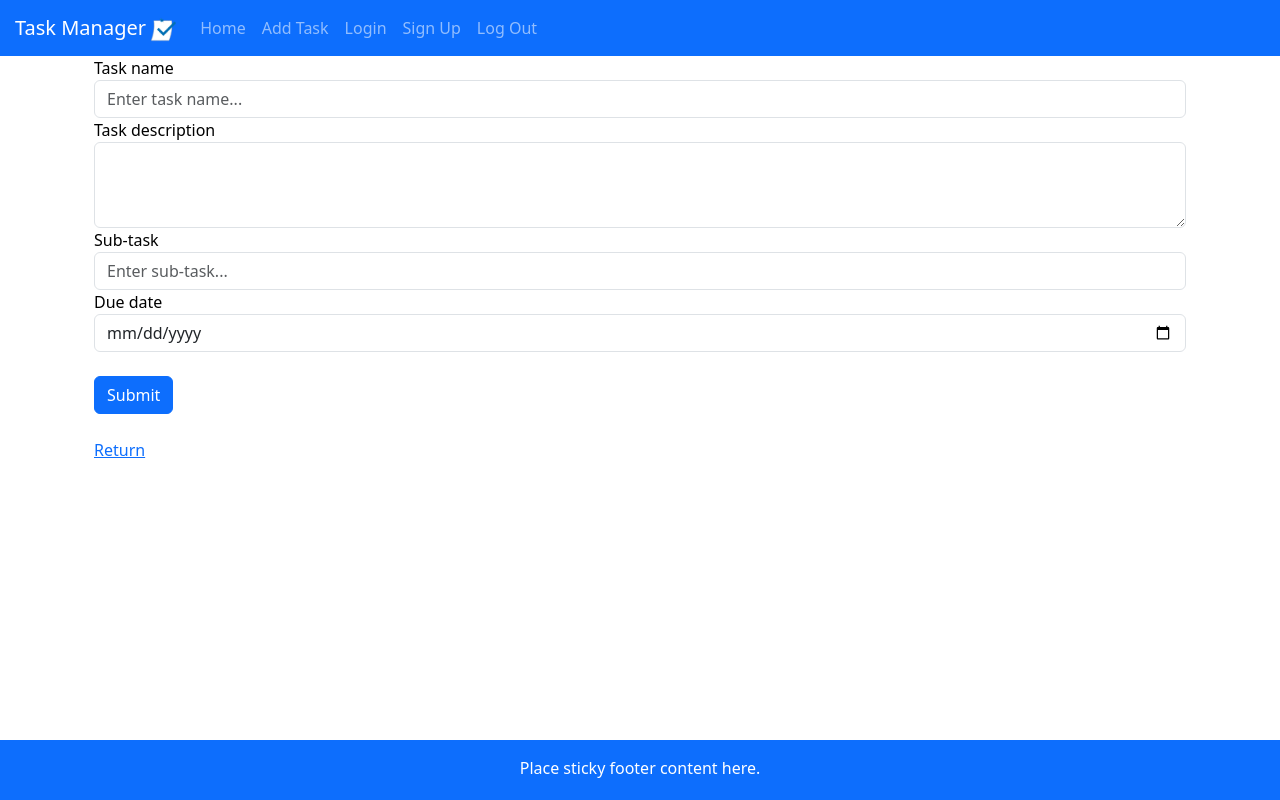
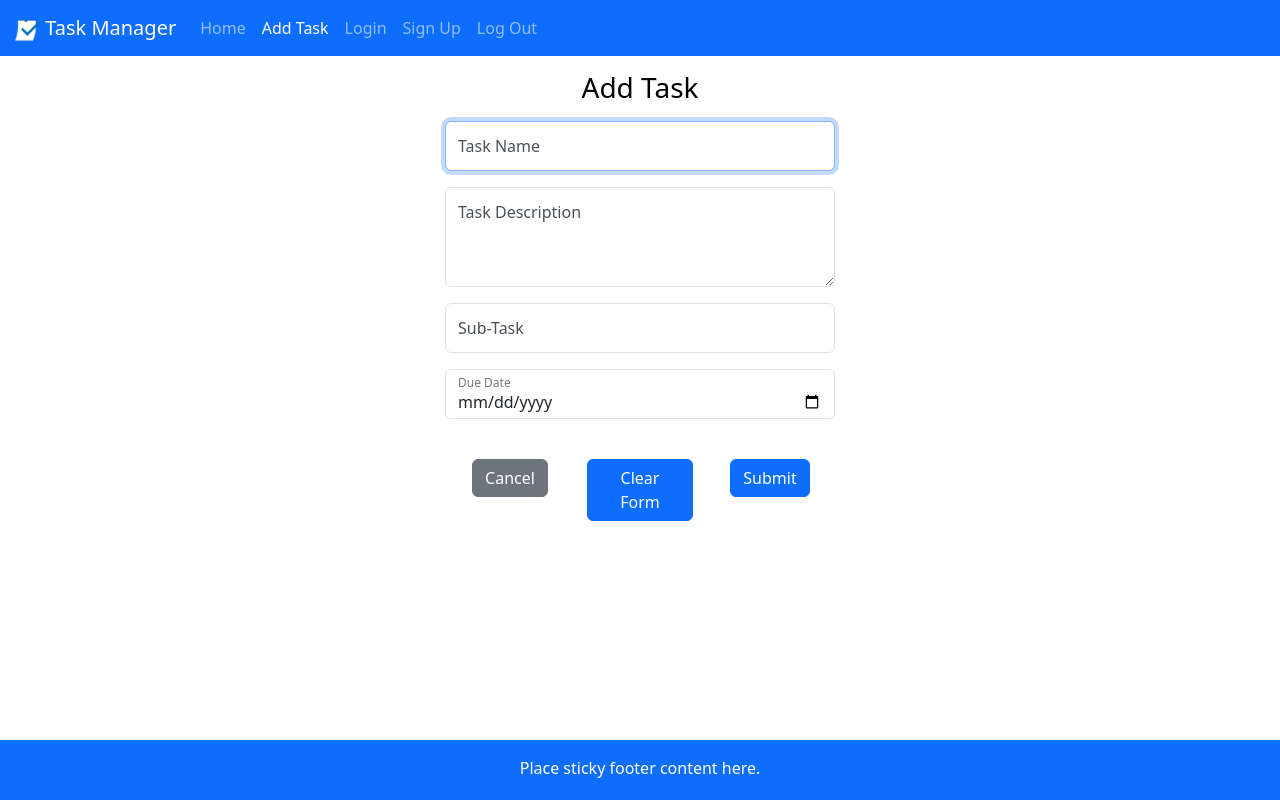
Before and after one commit to punstack/task-manager-app, a Flask app: page /add-task in a window 1280 px wide. Run offline with Flask 3, Linux system fonts and the light colour scheme.

Commit message:
added floating text to add-task form, fixed nav bar look

```diff
--- a/app.py
+++ b/app.py
@@ -1,5 +1,6 @@
 # python -m venv .venv
-# source  .venv/Scripts/activate
+# .venv/Scripts/activate
+# https://getbootstrap.com/docs/4.3/getting-started/introduction/
 
 from flask import Flask, render_template, redirect, request, url_for, session, flash
 from flask_sqlalchemy import SQLAlchemy
@@ -26,7 +27,7 @@ class Task(db.Model):
     title = db.Column(db.String(100), nullable = False)
     description = db.Column(db.String(200), default = None)
     checklist_item = db.Column(db.String(100), default = None)
-    due_date = db.Column(db.DateTime, default = None)
+    due_date = db.Column(db.Date, default = None)
     completed = db.Column(db.Boolean, default = False)
     user = db.Column(db.String(20), nullable = False) # matches user in "User" class
 
@@ -91,14 +92,15 @@ def add_task():
         new_task = Task(title = title, description = description, checklist_item = checklist_item, due_date = due_date, completed = False, user = user)
         db.session.add(new_task)
         db.session.commit()
-        return redirect('/')
+        return redirect(url_for("user_page", user = session["user"]))
     else:
         return render_template('add_task.html')
 
 @app.route("/login", methods = ["GET", "POST"])
 def login():
+
     if "user" in session:
-            return redirect(url_for("user_page", user = session["user"]))
+        return redirect(url_for("user_page", user = session["user"]))
 
     if request.method == "POST":
         user = request.form["username"]
@@ -113,6 +115,7 @@ def login():
             return redirect(url_for("user_page", user = session["user"]))
         else:
             print("the else statement won")
+            # TODO: fix flash statements
             flash("The password you have entered does not match the password in our system.", "info")
             return render_template("login.html")
     else:
--- a/static/style.css
+++ b/static/style.css
@@ -116,3 +116,64 @@ main {
     color: #777;
   }
 }
+
+/* ADDED FOR TEXTAREA INPUT IN ADD_TASK.HTML */
+.form-label-group > textarea,
+.form-label-group > label {
+  height: 6.25rem;
+  padding: .75rem;
+}
+
+.form-label-group textarea::-webkit-input-placeholder {
+  color: transparent;
+}
+
+.form-label-group textarea:-ms-input-placeholder {
+  color: transparent;
+}
+
+.form-label-group textarea::-ms-input-placeholder {
+  color: transparent;
+}
+
+.form-label-group textarea::-moz-placeholder {
+  color: transparent;
+}
+
+.form-label-group textarea::placeholder {
+  color: transparent;
+}
+
+.form-label-group textarea:not(:placeholder-shown) {
+  padding-top: 1.25rem;
+  padding-bottom: .25rem;
+}
+
+.form-label-group textarea:not(:placeholder-shown) ~ label {
+  padding-top: .25rem;
+  padding-bottom: .25rem;
+  font-size: 12px;
+  color: #777;
+}
+
+/* Fallback for Edge
+-------------------------------------------------- */
+@supports (-ms-ime-align: auto) {
+  .form-label-group > label {
+    display: none;
+  }
+  .form-label-group textarea::-ms-input-placeholder {
+    color: #777;
+  }
+}
+
+/* Fallback for IE
+-------------------------------------------------- */
+@media all and (-ms-high-contrast: none), (-ms-high-contrast: active) {
+  .form-label-group > label {
+    display: none;
+  }
+  .form-label-group textarea:-ms-input-placeholder {
+    color: #777;
+  }
+}
--- a/templates/add_task.html
+++ b/templates/add_task.html
@@ -1,28 +1,54 @@
 {% extends "layout.html" %}
 {% block title %}Task Manager - Add Task{% endblock %}
+
+{% block home_status %}{% endblock %}
+{% block add_status %}active{% endblock %}
+{% block login_status %}{% endblock %}
+{% block signup_status %}{% endblock %}
+
 {% block content %}
 <div class="container">
-    <form action="#" method="POST">
-        <div class="form-group col-12">
-            <label for="title">Task name</label>
-            <input type="text" name="title" class="form-control" id="title" placeholder="Enter task name...">
+    <form class = "form-signin" action="#" method="POST">
+        <div>
+            <h1 class="h3 mb-3 font-weight-normal text-center">Add Task</h1>
         </div>
-        <div class="form-group col-12">
-            <label for="description">Task description</label>
-            <textarea class="form-control" name="description" id="description" rows="3"></textarea>
+
+        <div class="form-label-group col-12 text-left">
+            <input type="text" name="title" class="form-control" id="title" placeholder="" required autofocus>
+            <label for="title">Task Name</label>
         </div>
-        <div class="form-group col-12">
-            <label for="checklist_item">Sub-task</label>
-            <input type="text" class="form-control" name="checklist_item" id="checklist_item" placeholder="Enter sub-task...">
+
+        <div class="form-label-group col-12 text-left">
+            <textarea type="text" name="description" class="form-control" id="description" placeholder="" rows="3"></textarea>
+            <label for="description">Task Description</label>
         </div>
-        <div class="form-group col-12">
-            <label for="due_date">Due date</label>
+
+        <div class="form-label-group col-12 text-left">
+            <input type="text" class="form-control" name="checklist_item" id="checklist_item" placeholder="">
+            <label for="checklist_item">Sub-Task</label>
+        </div>
+
+        <div class="form-label-group col-12 text-left">
             <input type="date" class="form-control" name="due_date" id="due_date">
+            <label for="due_date">Due Date</label>
+        </div><br>
+
+        <div class="container">
+            <div class ="row">
+                <div class="col-sm text-center">
+                    <a href="{{ url_for("user_page", user = session["user"]) }}"><button type="button" class="btn btn-secondary">Cancel</button></a>
+                </div>
+                <div class="col-sm text-center">
+                    <button type="reset" class="btn btn-primary">Clear Form</button>
+                </div>
+                <div class="col-sm text-center">
+                    <button type="submit" class="btn btn-primary">Submit</button>
+                </div>
+            </div>
         </div>
-        <br>
-        <button type="submit" class="btn btn-primary">Submit</button>
+
     </form>
     <br>
-    <a href="/">Return</a>
+
 </div>
 {% endblock %}
--- a/templates/home.html
+++ b/templates/home.html
@@ -1,4 +1,10 @@
 {% extends "layout.html" %}
+
+{% block home_status %}active{% endblock %}
+{% block add_status %}{% endblock %}
+{% block login_status %}{% endblock %}
+{% block signup_status %}{% endblock %}
+
 {% block content %}
 <ul>
   {% for task in tasks %}
--- a/templates/layout.html
+++ b/templates/layout.html
@@ -1,6 +1,7 @@
 <!doctype html>
 <html lang="en">
   <head>
+    <!-- BOOTSTRAP LINKS -->
     <link rel="stylesheet" href="https://cdn.jsdelivr.net/npm/bootstrap@5.3.0-alpha1/dist/css/bootstrap.min.css">
     <link rel="stylesheet" type="text/css" href="{{ url_for('static', filename='style.css') }}">
 
@@ -22,7 +23,6 @@
       }
 
       .footer {
-        background-color: #f8f9fa;
         padding: 1rem;
         text-align: center;
       }
@@ -30,25 +30,27 @@
 
     <meta name="viewport" content="width=device-width, initial-scale=1">
   </head>
+
   <body>
+    <!-- NAV BAR -->
     <nav class="navbar navbar-expand-lg navbar-dark bg-primary text-center">
-        <a class="navbar-brand" href="/">Task Manager <img src="{{ url_for('static', filename='task_manager_logo.png') }}" alt="Task Manager Logo" width="25" height="25"></a>
+        <a class="navbar-brand" href="/"><img src="{{ url_for('static', filename='task_manager_logo.png') }}" alt="Task Manager Logo" width="25" height="25">  Task Manager</a>
         <button class="navbar-toggler" type="button" data-toggle="collapse" data-target="#navbarText" aria-controls="navbarText" aria-expanded="false" aria-label="Toggle navigation">
           <span class="navbar-toggler-icon"></span>
         </button>
         <div class="collapse navbar-collapse" id="navbarText">
           <ul class="navbar-nav mr-auto">
             <li class="nav-item">
-              <a class="nav-link" href="/">Home</a>
+              <a class="nav-link {% block home_status %}{% endblock %}" href="/">Home</a>
             </li>
             <li class="nav-item">
-              <a class="nav-link" href="/add-task">Add Task</a>
+              <a class="nav-link {% block add_status %}{% endblock %}" href="/add-task">Add Task</a>
             </li>
             <li class="nav-item">
-              <a class="nav-link" href="/login">Login</a>
+              <a class="nav-link {% block login_status %}{% endblock %}" href="/login">Login</a>
             </li>
             <li class="nav-item">
-              <a class="nav-link" href="/sign-up">Sign Up</a>
+              <a class="nav-link {% block signup_status %}{% endblock %}" href="/sign-up">Sign Up</a>
             </li>
             <li class="nav-item">
               <a class="nav-link" href="/logout">Log Out</a>
@@ -56,6 +58,7 @@
           </ul>
         </div>
     </nav>
+  <!-- END NAV BAR -->
 
     <main class="flex-shrink-0">
       <div class="container">
@@ -64,12 +67,15 @@
       </div>
     </main>
 
+    <!-- FOOTER -->
     <footer class="footer fixed-bottom mt-auto py-3 bg-primary">
       <div class="container">
         <span>Place sticky footer content here.</span>
       </div>
     </footer>
+    <!-- FOOTER -->
 
+    <!-- BOOTSTRAP LINKS -->
     <script src="https://code.jquery.com/jquery-3.3.1.slim.min.js" integrity="sha384-q8i/X+965DzO0rT7abK41JStQIAqVgRVzpbzo5smXKp4YfRvH+8abtTE1Pi6jizo" crossorigin="anonymous"></script>
     <script src="https://cdn.jsdelivr.net/npm/popper.js@1.14.7/dist/umd/popper.min.js" integrity="sha384-UO2eT0CpHqdSJQ6hJty5KVphtPhzWj9WO1clHTMGa3JDZwrnQq4sF86dIHNDz0W1" crossorigin="anonymous"></script>
     <script src="https://cdn.jsdelivr.net/npm/bootstrap@4.3.1/dist/js/bootstrap.min.js" integrity="sha384-JjSmVgyd0p3pXB1rRibZUAYoIIy6OrQ6VrjIEaFf/nJGzIxFDsf4x0xIM+B07jRM" crossorigin="anonymous"></script>
```
Also changed, not shown: templates/index.html (+7 -1 lines), templates/login.html (+8 -0 lines), templates/signup.html (+7 -1 lines), instance/app.db.
